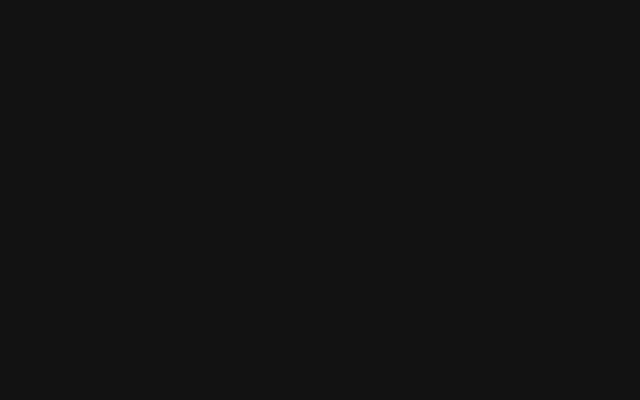
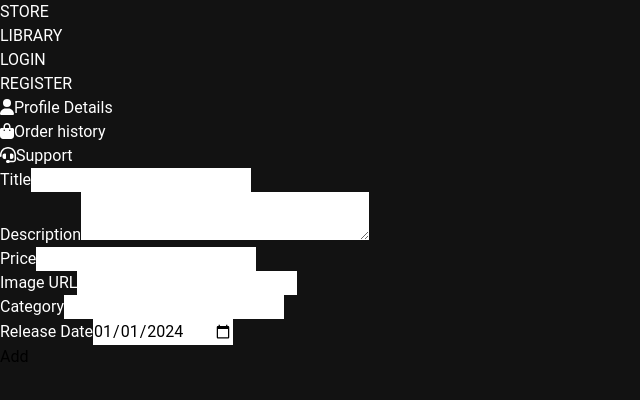
Before and after one commit to olszewskista/video-games-shop-frontend, a React (Vite) app: page /profile/admin in a window 1280 px wide. Before the commit this address had no page. Shown: the top 400 px of the page, without its empty margins (0-640 px from the left). Built offline with nearby package versions, Linux system fonts and the light colour scheme.

Commit message:
feat: add admin form to add new game

```diff
--- a/src/App.tsx
+++ b/src/App.tsx
@@ -13,6 +13,7 @@ import SupportPage from './pages/Support';
 import LibraryRootLayout from './pages/LibraryRoot';
 import LibraryDetailsPage from './pages/LibraryDetails';
 import Checkout from './pages/Checkout';
+import AdminTools from './pages/AdminTools';
 
 const router = createBrowserRouter([
     {
@@ -22,10 +23,13 @@ const router = createBrowserRouter([
         loader: tokenLoader,
         children: [
             { index: true, element: <StorePage />, loader: storeLoader },
-            { path: ':gameId', children:[
-                {index: true, element: <GameDetailsPage />},
-                {path: 'checkout', element: <Checkout />}
-            ] },
+            {
+                path: ':gameId',
+                children: [
+                    { index: true, element: <GameDetailsPage /> },
+                    { path: 'checkout', element: <Checkout /> },
+                ],
+            },
             { path: 'login', element: <LoginPage /> },
             { path: 'register', element: <RegisterPage /> },
             {
@@ -44,6 +48,7 @@ const router = createBrowserRouter([
                     { index: true, element: <ProfileDetailsPage /> },
                     { path: 'orders', element: <OrderHistoryPage /> },
                     { path: 'support', element: <SupportPage /> },
+                    { path: 'admin', element: <AdminTools /> },
                 ],
             },
         ],
--- /dev/null
+++ b/src/components/AddNewGameForm.tsx
@@ -0,0 +1,61 @@
+import { useFormik } from 'formik';
+
+export default function AddNewGameForm() {
+    const formik = useFormik({
+        initialValues: {
+            title: '',
+            description: '',
+            price: '',
+            image: '',
+            category: '',
+            releaseDate: `${new Date().getFullYear()}-01-01`,
+        },
+        onSubmit: async (values) => {
+            try {
+                const response = await fetch('http://localhost:3000/games/add', {
+                    method: 'post',
+                    headers: {
+                        'Content-Type': 'application/json',
+                        Authorization:
+                            'Bearer ' + sessionStorage.getItem('token'),
+                    },
+                    body: JSON.stringify(values),
+                });
+                const resData = await response.json();
+                console.log(resData)
+                alert('git')
+            } catch (error) {
+                console.log(error);
+            }
+        },
+    });
+    return (
+        <form onSubmit={formik.handleSubmit}>
+            <div>
+                <label htmlFor="title">Title</label>
+                <input type="text" {...formik.getFieldProps('title')}/>
+            </div>
+            <div>
+                <label htmlFor="description">Description</label>
+                <textarea id="description" cols={30} rows={2} {...formik.getFieldProps('description')}></textarea>
+            </div>
+            <div>
+                <label htmlFor="price">Price</label>
+                <input type="number" {...formik.getFieldProps('price')}/>
+            </div>
+            <div>
+                <label htmlFor="image">Image URL</label>
+                <input type="text" {...formik.getFieldProps('image')}/>
+            </div>
+            <div>
+                <label htmlFor="category">Category</label>
+                <input type="text" {...formik.getFieldProps('category')}/>
+            </div>
+            <div>
+                <label htmlFor="releaseDate">Release Date</label>
+                <input type="date" {...formik.getFieldProps('releaseDate')}/>
+            </div>
+            <button type="submit">Add</button>
+        </form>
+    );
+}
--- /dev/null
+++ b/src/pages/AdminTools.tsx
@@ -0,0 +1,9 @@
+import AddNewGameForm from '../components/AddNewGameForm';
+
+export default function AdminTools() {
+    return (
+        <>
+            <AddNewGameForm />
+        </>
+    );
+}
```
